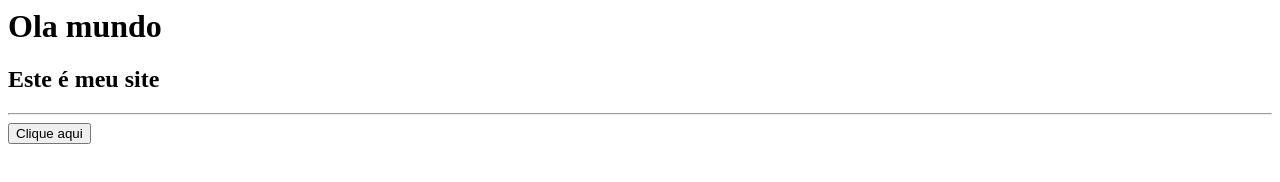
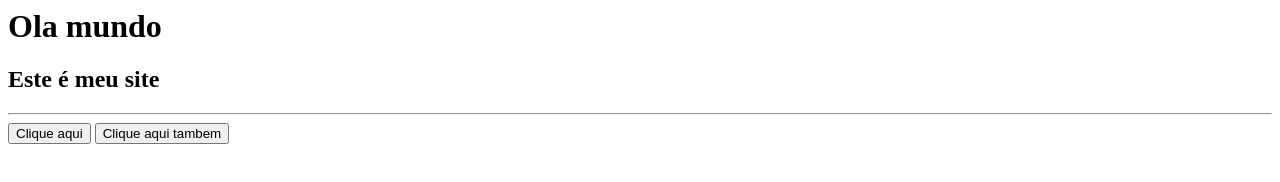
Before and after one commit to iwtrainingbr/iwtrainingbr.github.io, a plain HTML site: page index.html in a window 1280 px wide. Drawn offline with Linux system fonts and the light colour scheme.

Commit message:
adiciona um novo botao

```diff
--- a/index.html
+++ b/index.html
@@ -4,3 +4,5 @@
 <hr>
 
 <button>Clique aqui</button>
+
+<button>Clique aqui tambem</button>
```
Also changed, not shown: login.html (added, +1 -0 lines).
